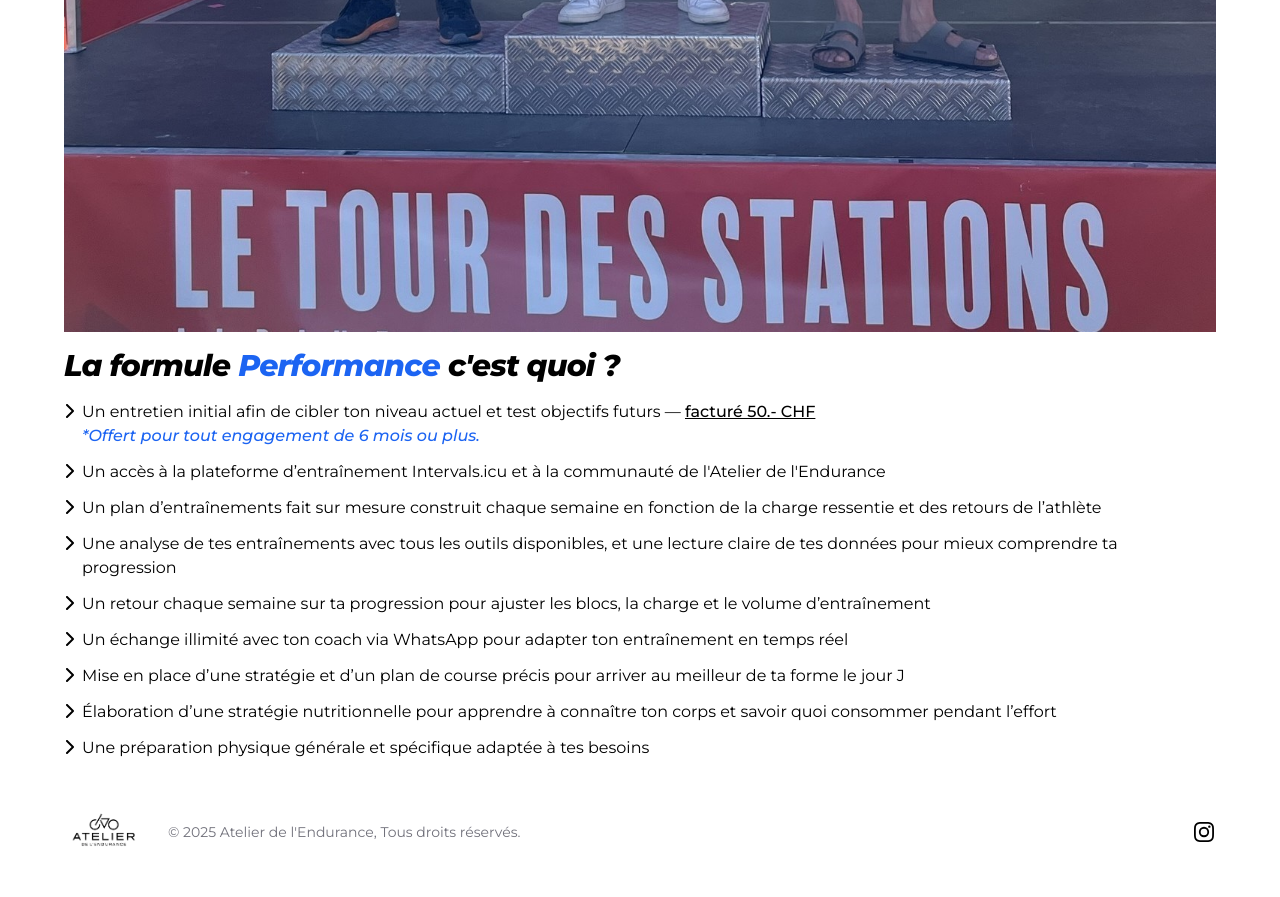
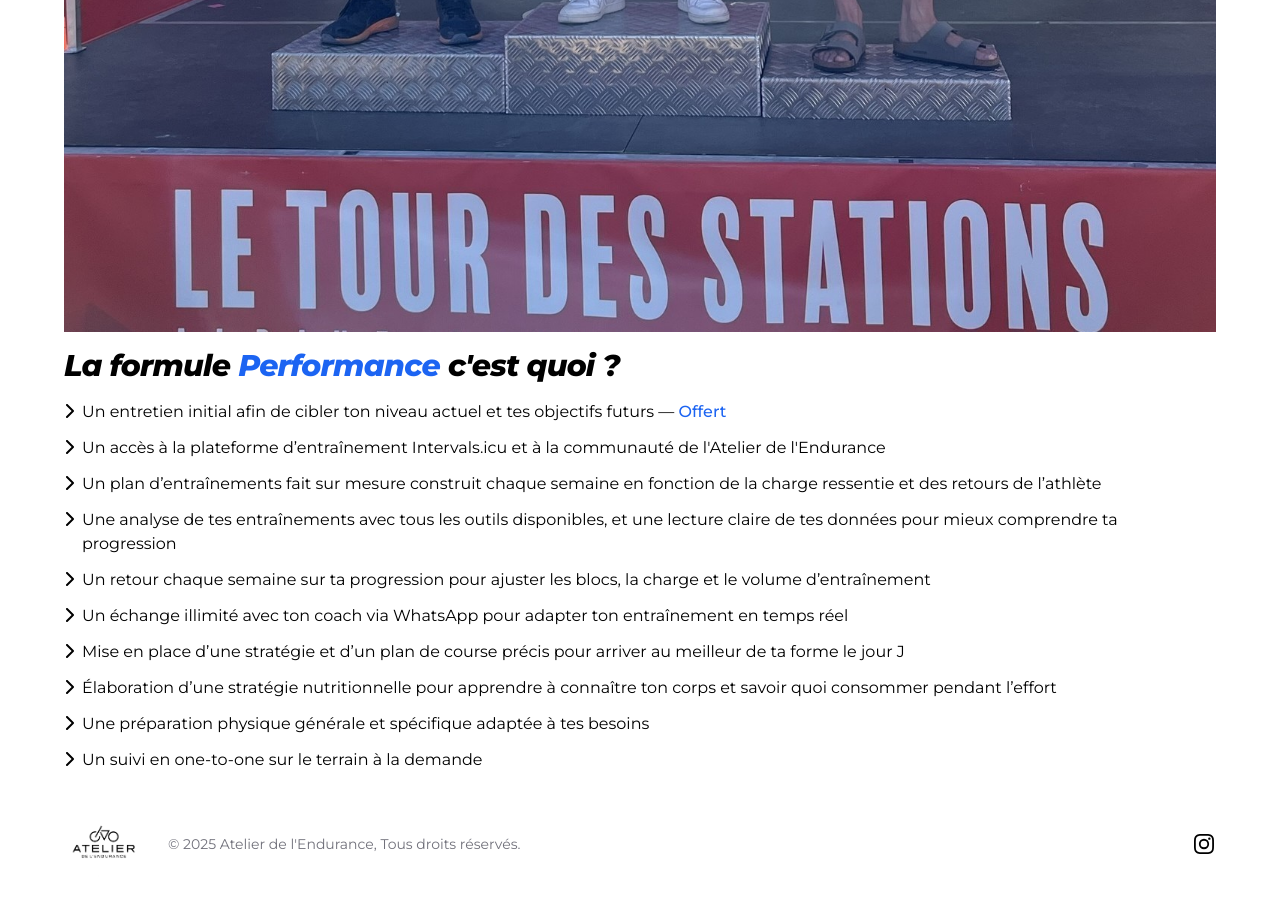
Before and after one commit to dieperid/atelier-endurance, a Jekyll site: the page built from src/pages/programs/performance.html, in a window 1280 px wide and 900 px high, scrolled down 2396 px. Shown: the top 897 px of the window. Built offline with Jekyll 4.4.1, drawn with Linux system fonts in a browser that asks for light colours; nearby versions of some CDN libraries; some web fonts are replaced; some of the changed text lies outside the part shown.

Commit message:
style:  updated style and price

```diff
--- a/src/pages/programs/endurance.html
+++ b/src/pages/programs/endurance.html
@@ -25,16 +25,16 @@
                     vos besoins.
                 </p>
                 <p>
-                    La formule <span class="font-semibold">Endurance</span> est proposée au tarif de 99.- CHF par mois,
+                    La formule <span class="font-semibold">Endurance</span> est proposée au tarif de 119.- CHF par mois,
                     sur la base d’un <span class="font-semibold underline">engagement de 3 mois minimum</span>. Pour
                     plus de flexibilité, l’option « <a href="{{'/pages/programs/mensuel.html' | relative_url}}"
-                        class="text-blue-600 no-underline font-semibold">Plan mensuel</a> » est également disponible
+                        class="text-blue-600 font-semibold hover:underline">Plan mensuel</a> » est également disponible
                     pour les athlètes souhaitant un engagement plus court.
                 </p>
             </div>
         </div>
 
-        <img src="{{'/assets/img/programs/endurance.JPEG' | relative_url}}" alt="David Swisspeaks 70">
+        <img src="{{'/assets/img/programs/endurance.JPEG' | relative_url}}" alt="Endurance">
 
         <!-- Comment ça marche -->
         <div class="space-y-4">
--- a/src/pages/programs/performance.html
+++ b/src/pages/programs/performance.html
@@ -25,17 +25,17 @@
                     l’excellence.
                 </p>
                 <p>
-                    La formule <span class="font-semibold">Performance</span> est proposée au tarif de 129.- CHF par
+                    La formule <span class="font-semibold">Performance</span> est proposée au tarif de 149.- CHF par
                     mois,
-                    sur la base d’un <span class="font-semibold underline">engagement de 3 mois minimum</span>. Pour
+                    sur la base d’un <span class="font-semibold underline">engagement de 6 mois minimum</span>. Pour
                     plus de flexibilité, l’option « <a href="{{'/pages/programs/mensuel.html' | relative_url}}"
-                        class="text-blue-600 no-underline font-semibold">Plan mensuel</a> » est également disponible
+                        class="text-blue-600 font-semibold hover:underline">Plan mensuel</a> » est également disponible
                     pour les athlètes souhaitant un engagement plus court.
                 </p>
             </div>
         </div>
 
-        <img src="{{'/assets/img/programs/performance.JPEG' | relative_url}}" alt="">
+        <img src="{{'/assets/img/programs/performance.JPEG' | relative_url}}" alt="Performance ">
 
         <!-- Comment ça marche -->
         <div class="space-y-4">
@@ -55,10 +55,8 @@
                             </svg>
                         </div>
                         <p>
-                            Un entretien initial afin de cibler ton niveau actuel et test objectifs futurs —
-                            <span class="font-medium underline">facturé 50.- CHF</span>
-                            <br>
-                            <em class="text-blue-600 font-medium">*Offert pour tout engagement de 6 mois ou plus.</em>
+                            Un entretien initial afin de cibler ton niveau actuel et tes objectifs futurs — <span
+                                class="text-blue-600 font-medium italice">Offert</span>
                         </p>
                     </li>
                     <li class="flex">
@@ -164,6 +162,18 @@
                             Une préparation physique générale et spécifique adaptée à tes besoins
                         </p>
                     </li>
+                    <li class="flex">
+                        <div>
+                            <svg class="h-4 mr-2 mt-0.75" xmlns="http://www.w3.org/2000/svg"
+                                viewBox="0 0 320 512"><!--!Font Awesome Free 6.7.2 by @fontawesome - https://fontawesome.com License - https://fontawesome.com/license/free Copyright 2025 Fonticons, Inc.-->
+                                <path
+                                    d="M310.6 233.4c12.5 12.5 12.5 32.8 0 45.3l-192 192c-12.5 12.5-32.8 12.5-45.3 0s-12.5-32.8 0-45.3L242.7 256 73.4 86.6c-12.5-12.5-12.5-32.8 0-45.3s32.8-12.5 45.3 0l192 192z" />
+                            </svg>
+                        </div>
+                        <p>
+                            Un suivi en one-to-one sur le terrain à la demande
+                        </p>
+                    </li>
                 </ul>
             </div>
         </div>
```
